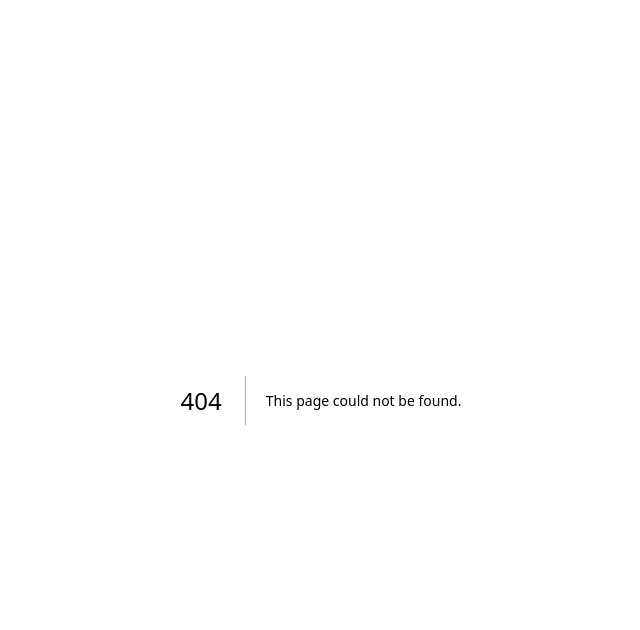
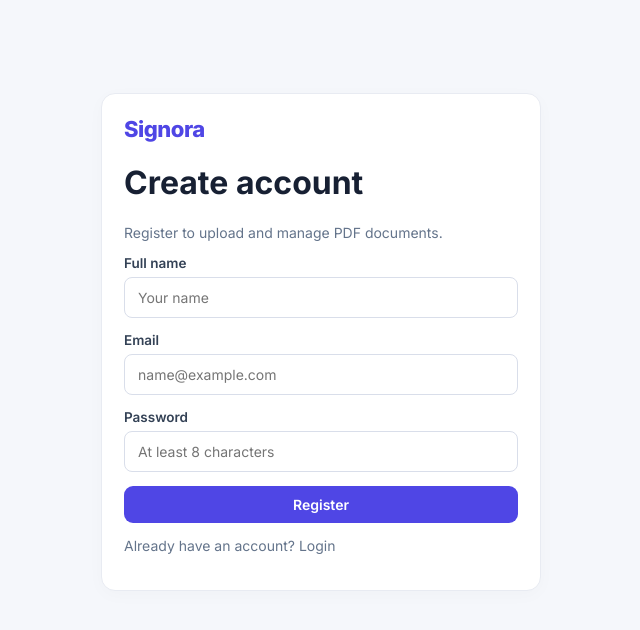
Before and after one commit to Divaranan/Signora, a Next.js app in the folder frontend/: page /register in a window 1280 px wide. Before the commit this address had no page. Shown: the top 630 px of the page, without its empty margins (319-959 px from the left). Built offline with nearby package versions, Linux system fonts and the light colour scheme; no server answers.

Commit message:
feat(auth): add login and registration pages

```diff
--- /dev/null
+++ b/frontend/app/register/page.tsx
@@ -0,0 +1,8 @@
+'use client';
+import { FormEvent, useState } from 'react';
+import Link from 'next/link';
+import { useRouter } from 'next/navigation';
+import { api, getError } from '@/lib/api';
+export default function RegisterPage(){const router=useRouter();const [name,setName]=useState('');const [email,setEmail]=useState('');const [password,setPassword]=useState('');const [error,setError]=useState('');const [loading,setLoading]=useState(false);
+async function submit(e:FormEvent){e.preventDefault();setError('');setLoading(true);try{const res=await api.post('/api/auth/register',{name,email,password});localStorage.setItem('token',res.data.token);router.push('/dashboard');}catch(err){setError(getError(err));}finally{setLoading(false);}}
+return <main className="shell"><form className="card auth" onSubmit={submit}><div className="brand">Signora</div><h1>Create account</h1><p className="muted">Register to upload and manage PDF documents.</p>{error&&<p className="error">{error}</p>}<div className="field"><label>Full name</label><input required value={name} onChange={e=>setName(e.target.value)} placeholder="Your name"/></div><div className="field"><label>Email</label><input required type="email" value={email} onChange={e=>setEmail(e.target.value)} placeholder="name@example.com"/></div><div className="field"><label>Password</label><input required minLength={8} type="password" value={password} onChange={e=>setPassword(e.target.value)} placeholder="At least 8 characters"/></div><button className="btn" disabled={loading} style={{width:'100%'}}>{loading?'Creating account...':'Register'}</button><p className="muted">Already have an account? <Link href="/login">Login</Link></p></form></main>}
```
Also changed, not shown: frontend/app/login/page.tsx (added, +8 -0 lines).
